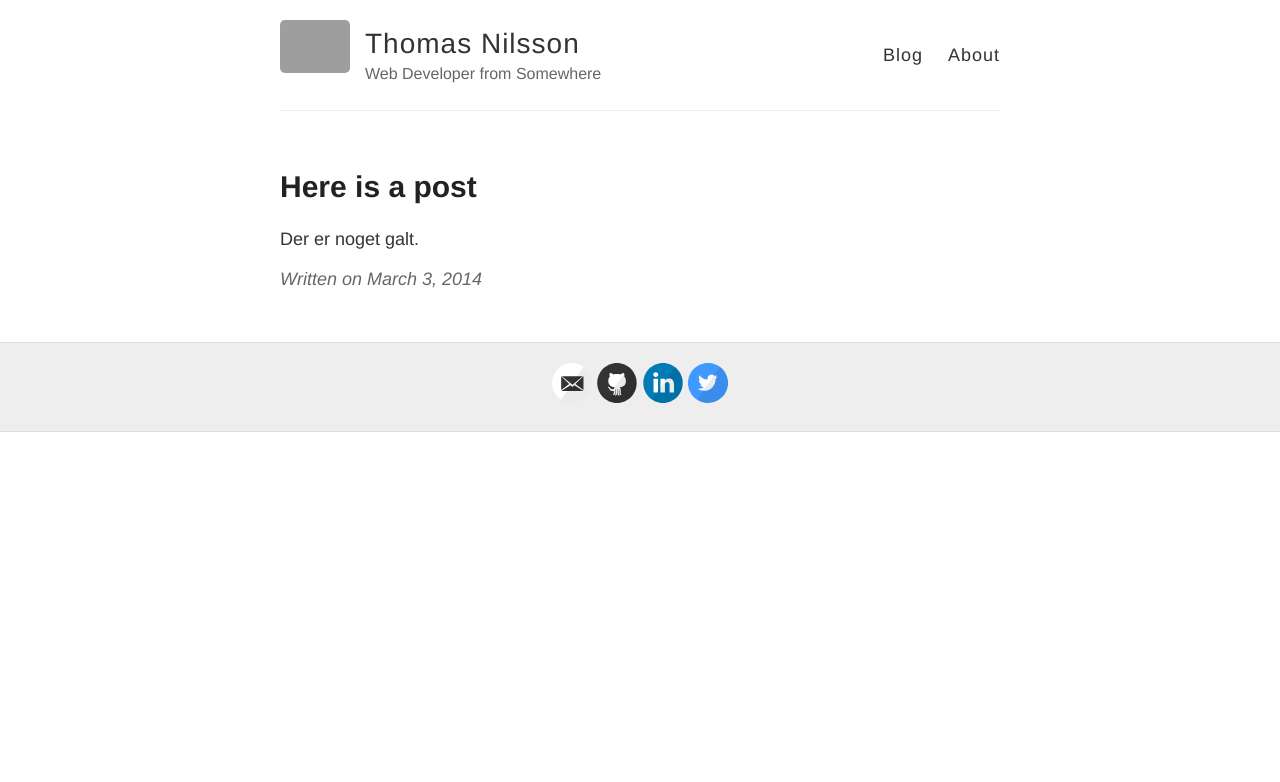
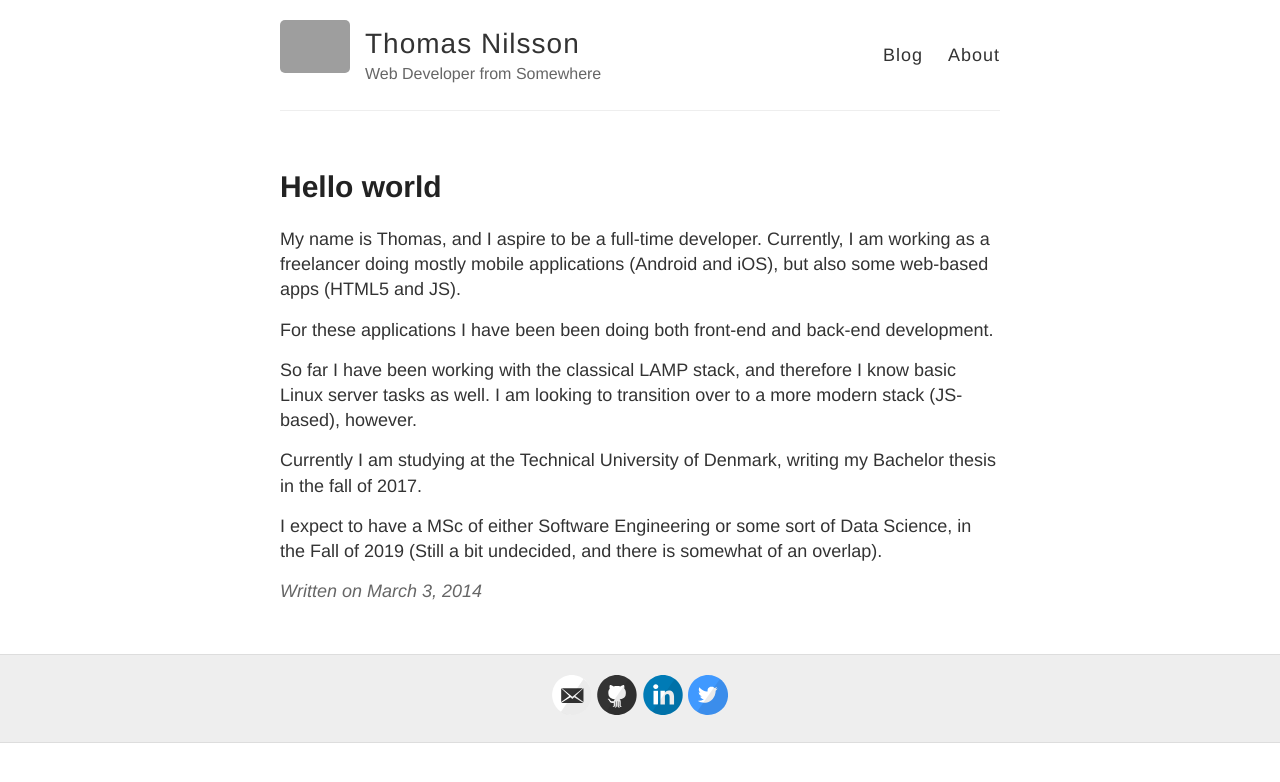
Before and after one commit to Hlaursen/thomasnilsson.github.io, a Jekyll site: the page built from _posts/2014-3-3-Hello-World.md, in a window 1280 px wide. Shown: the top 782 px of the page. Built offline with Jekyll 4.4.1, drawn with Linux system fonts in a browser that asks for light colours; grey boxes are pictures that could not be loaded.

Commit message:
Updated 2014-3-3-Hello-World.md

```diff
--- a/_posts/2014-3-3-Hello-World.md
+++ b/_posts/2014-3-3-Hello-World.md
@@ -1,5 +1,14 @@
 ---
 layout: post
-title: Here is a post
+title: Hello world
+published: true
 ---
-Der er noget galt.
+My name is Thomas, and I aspire to be a full-time developer. Currently, I am working as a freelancer doing mostly mobile applications (Android and iOS), but also some web-based apps (HTML5 and JS).
+
+For these applications I have been been doing both front-end and back-end development.
+
+So far I have been working with the classical LAMP stack, and therefore I know basic Linux server tasks as well. I am looking to transition over to a more modern stack (JS-based), however.
+
+Currently I am studying at the Technical University of Denmark, writing my Bachelor thesis in the fall of 2017.
+
+I expect to have a MSc of either Software Engineering or some sort of Data Science, in the Fall of 2019 (Still a bit undecided, and there is somewhat of an overlap).
```
